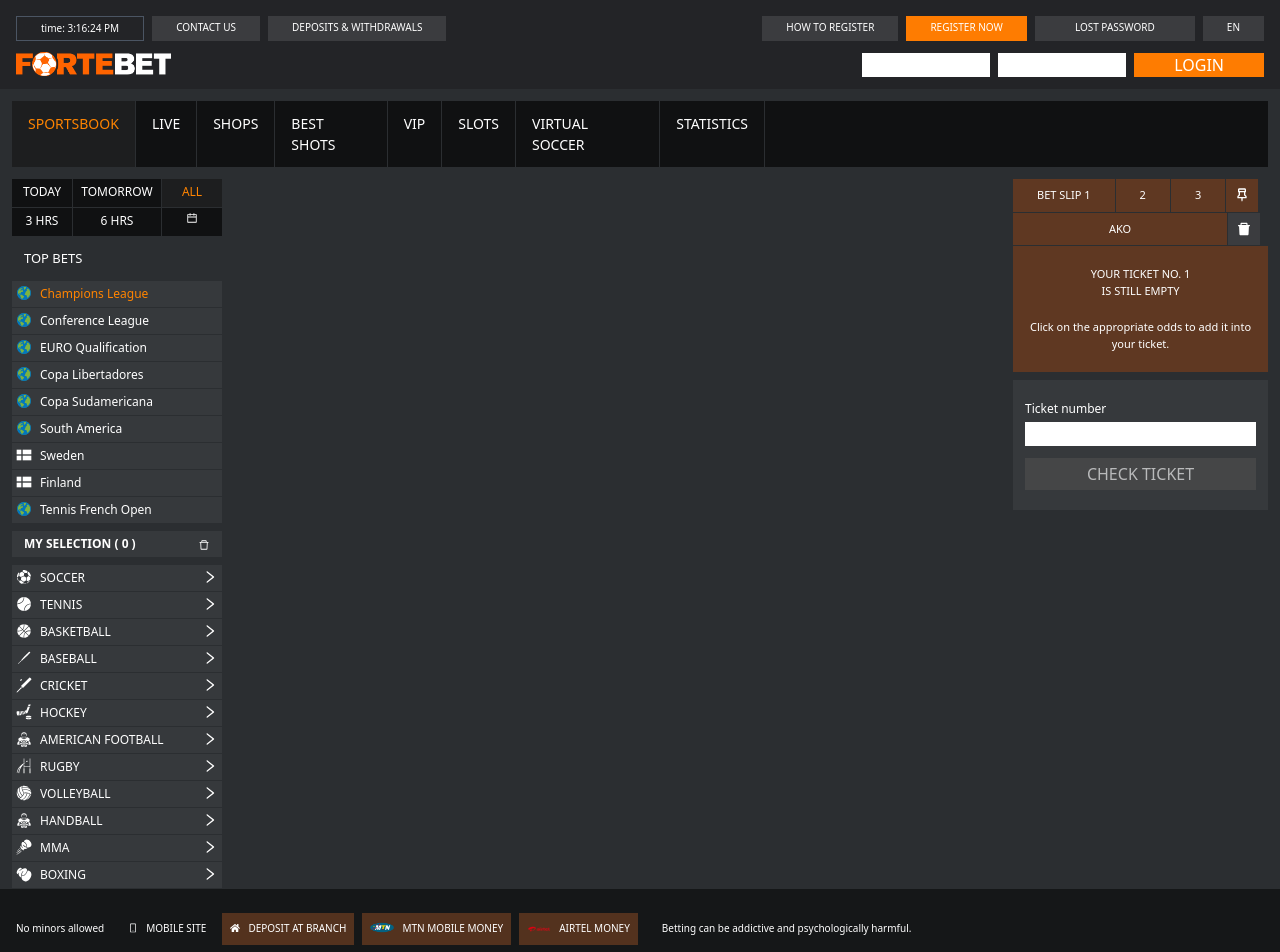
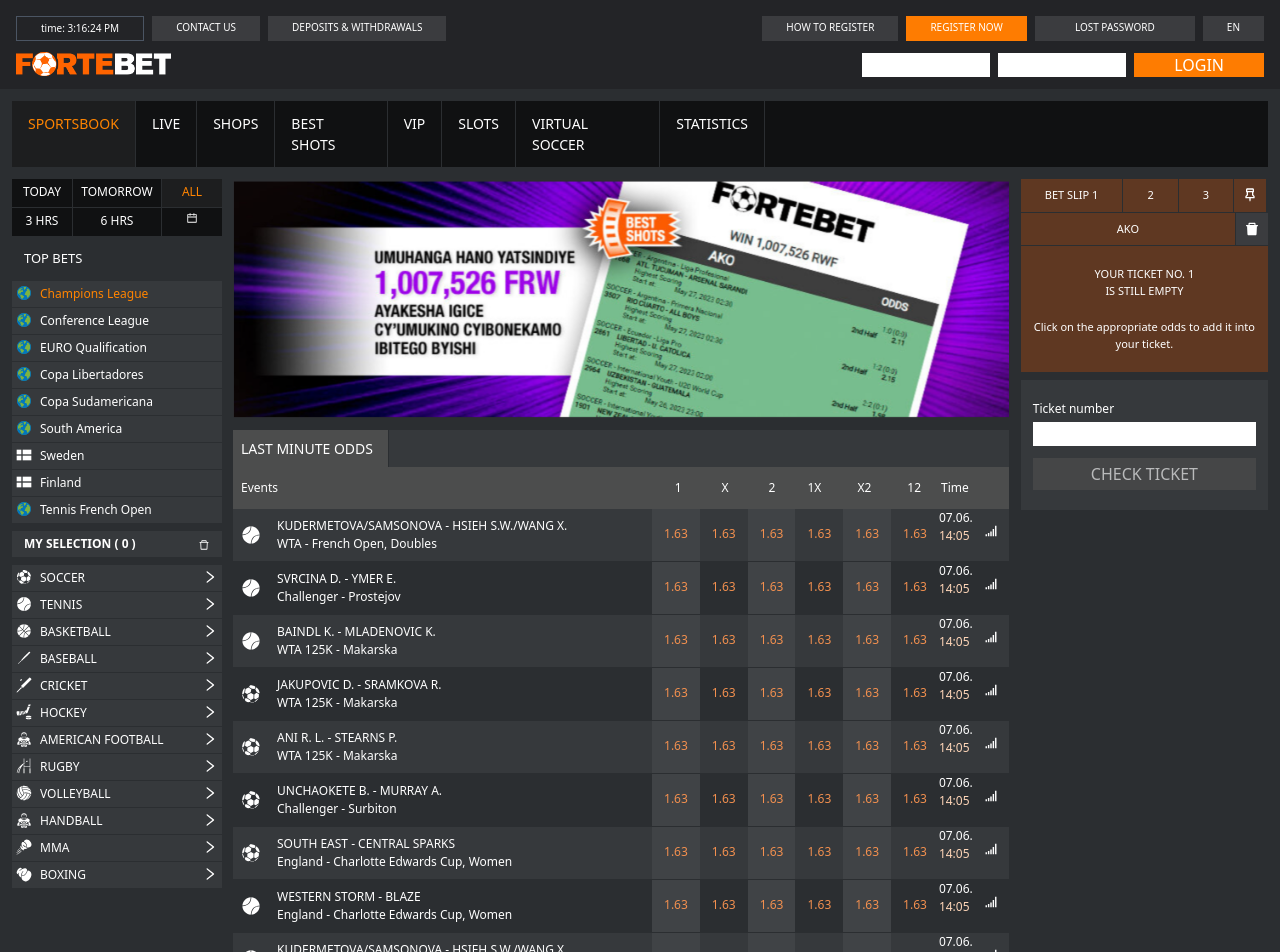
Before and after one commit to symplice-nunu/fortebet-clone, a React (Create React App) app: page / in a window 1280 px wide. Shown: the top 952 px of the page. Built offline with nearby package versions, Linux system fonts and the light colour scheme.

Commit message:
feat: creating last minutes odds

```diff
--- /dev/null
+++ b/src/Components/Data/LastMinutesOddsData.js
@@ -0,0 +1,170 @@
+import { GiNetworkBars } from 'react-icons/gi'
+import { GiTennisBall } from 'react-icons/gi'
+import { GiSoccerBall } from 'react-icons/gi'
+export const LastMinutesOddsData = [
+    {
+        vsIcon: <GiTennisBall />,
+        vs: 'KUDERMETOVA/SAMSONOVA - HSIEH S.W./WANG X.',
+        league: 'WTA - French Open, Doubles',
+        vs1: '1.63',
+        vsX: '1.63',
+        vs2: '1.63',
+        vs1X: '1.63',
+        vsX2: '1.63',
+        vs12: '1.63',
+        vsTime: '07.06.',
+        vsSubTime: '14:05',
+        vsTimeIcon: <GiNetworkBars />,
+
+    },
+    {
+        vsIcon: <GiTennisBall />,
+        vs: 'SVRCINA D. - YMER E.',
+        league: 'Challenger - Prostejov',
+        vs1: '1.63',
+        vsX: '1.63',
+        vs2: '1.63',
+        vs1X: '1.63',
+        vsX2: '1.63',
+        vs12: '1.63',
+        vsTime: '07.06.',
+        vsSubTime: '14:05',
+        vsTimeIcon: <GiNetworkBars />,
+
+    },
+    {
+        vsIcon: <GiTennisBall />,
+        vs: 'BAINDL K. - MLADENOVIC K.',
+        league: 'WTA 125K - Makarska',
+        vs1: '1.63',
+        vsX: '1.63',
+        vs2: '1.63',
+        vs1X: '1.63',
+        vsX2: '1.63',
+        vs12: '1.63',
+        vsTime: '07.06.',
+        vsSubTime: '14:05',
+        vsTimeIcon: <GiNetworkBars />,
+
+    },
+    {
+        vsIcon: <GiSoccerBall />,
+        vs: 'JAKUPOVIC D. - SRAMKOVA R.',
+        league: 'WTA 125K - Makarska',
+        vs1: '1.63',
+        vsX: '1.63',
+        vs2: '1.63',
+        vs1X: '1.63',
+        vsX2: '1.63',
+        vs12: '1.63',
+        vsTime: '07.06.',
+        vsSubTime: '14:05',
+        vsTimeIcon: <GiNetworkBars />,
+
+    },
+    {
+        vsIcon: <GiSoccerBall />,
+        vs: 'ANI R. L. - STEARNS P.',
+        league: 'WTA 125K - Makarska',
+        vs1: '1.63',
+        vsX: '1.63',
+        vs2: '1.63',
+        vs1X: '1.63',
+        vsX2: '1.63',
+        vs12: '1.63',
+        vsTime: '07.06.',
+        vsSubTime: '14:05',
+        vsTimeIcon: <GiNetworkBars />,
+
+    },
+    {
+        vsIcon: <GiSoccerBall />,
+        vs: 'UNCHAOKETE B. - MURRAY A.',
+        league: 'Challenger - Surbiton',
+        vs1: '1.63',
+        vsX: '1.63',
+        vs2: '1.63',
+        vs1X: '1.63',
+        vsX2: '1.63',
+        vs12: '1.63',
+        vsTime: '07.06.',
+        vsSubTime: '14:05',
+        vsTimeIcon: <GiNetworkBars />,
+
+    },
+    {
+        vsIcon: <GiSoccerBall />,
+        vs: 'SOUTH EAST - CENTRAL SPARKS',
+        league: 'England - Charlotte Edwards Cup, Women',
+        vs1: '1.63',
+        vsX: '1.63',
+        vs2: '1.63',
+        vs1X: '1.63',
+        vsX2: '1.63',
+        vs12: '1.63',
+        vsTime: '07.06.',
+        vsSubTime: '14:05',
+        vsTimeIcon: <GiNetworkBars />,
+
+    },
+    {
+        vsIcon: <GiTennisBall />,
+        vs: 'WESTERN STORM - BLAZE',
+        league: 'England - Charlotte Edwards Cup, Women',
+        vs1: '1.63',
+        vsX: '1.63',
+        vs2: '1.63',
+        vs1X: '1.63',
+        vsX2: '1.63',
+        vs12: '1.63',
+        vsTime: '07.06.',
+        vsSubTime: '14:05',
+        vsTimeIcon: <GiNetworkBars />,
+
+    },
+    {
+        vsIcon: <GiTennisBall />,
+        vs: 'KUDERMETOVA/SAMSONOVA - HSIEH S.W./WANG X.',
+        league: 'WTA - French Open, Doubles',
+        vs1: '1.63',
+        vsX: '1.63',
+        vs2: '1.63',
+        vs1X: '1.63',
+        vsX2: '1.63',
+        vs12: '1.63',
+        vsTime: '07.06.',
+        vsSubTime: '14:05',
+        vsTimeIcon: <GiNetworkBars />,
+
+    },
+    {
+        vsIcon: <GiTennisBall />,
+        vs: 'KUDERMETOVA/SAMSONOVA - HSIEH S.W./WANG X.',
+        league: 'WTA - French Open, Doubles',
+        vs1: '1.63',
+        vsX: '1.63',
+        vs2: '1.63',
+        vs1X: '1.63',
+        vsX2: '1.63',
+        vs12: '1.63',
+        vsTime: '07.06.',
+        vsSubTime: '14:05',
+        vsTimeIcon: <GiNetworkBars />,
+
+    },
+    {
+        vsIcon: <GiSoccerBall />,
+        vs: 'KUDERMETOVA/SAMSONOVA - HSIEH S.W./WANG X.',
+        league: 'WTA - French Open, Doubles',
+        vs1: '1.63',
+        vsX: '1.63',
+        vs2: '1.63',
+        vs1X: '1.63',
+        vsX2: '1.63',
+        vs12: '1.63',
+        vsTime: '07.06.',
+        vsSubTime: '14:05',
+        vsTimeIcon: <GiNetworkBars />,
+
+    }
+]
--- /dev/null
+++ b/src/Components/Data/OddsData.js
@@ -0,0 +1,27 @@
+export const OddsData = [
+
+    {
+     Odds: '1',
+    },
+    {
+      Odds: 'X',
+    },
+    {
+     Odds: '2',
+    },
+    {
+      Odds: '1X',
+    },
+    {
+      Odds: 'X2',
+    },
+    {
+     Odds: '12',
+     },
+     {
+     Odds: 'Time',
+     },
+     {
+     Odds: '',
+     }
+]
--- /dev/null
+++ b/src/Components/MainContent.js
@@ -0,0 +1,61 @@
+import React from 'react'
+import bigChance from '../assets/images/chance.png'
+import { LastMinutesOddsData } from './Data/LastMinutesOddsData'
+import { OddsData } from './Data/OddsData'
+
+
+export default function MainContent() {
+  return (
+    <div>
+        <div><img src={bigChance} /></div>
+        <div className='text-white text-[14px] flex space-x-[1px] mt-3'>
+            <div className='bg-[#4c4d4d] w-[190px] p-2'>LAST MINUTE ODDS</div>
+            <div className='bg-[#36393c] w-full h-[37px]'></div>
+        </div>
+        <div className='bg-[#4c4d4d] text-white p-2 py-3 text-[12px] flex justify-between'>
+            <div>Events</div>
+            <div>
+
+                <div className='flex'>
+                    <div className='px-5 '>1</div>
+                    <div className='px-5 '>X</div>
+                    <div className='px-5 '>2</div>
+                    <div className='px-3 '>1X</div>
+                    <div className='px-6 '>X2</div>
+                    <div className='px-3 '>12</div>
+                    <div className='px-2 '>Time</div>
+                    <div className='px-3 '></div>
+                </div>
+            </div>
+        </div>
+           {
+            LastMinutesOddsData.map((item, index) => {
+                return(
+                    <div key={index} className={`${index % 2 === 0 ? 'bg-[#36393c]' : '#3b3e41'} flex justify-between text-white text-[12px]  mb-[1px]`}>
+                    <div className='flex space-x-4  p-2 py-2 '>
+                    <div className='text-[20px] mt-2'>{item.vsIcon}</div>
+                    <div>
+                        <div>{item.vs}</div>
+                        <div>{item.league}</div>
+                    </div>
+                    </div>
+                    <div className='flex '>
+                        <div className='bg-[#404346] px-3 text-[#f3904f] pt-4'>{item.vs1}</div>
+                        <div className=' px-3 text-[#f3904f] pt-4'>{item.vsX}</div>
+                        <div className='bg-[#404346] px-3 text-[#f3904f] pt-4'>{item.vs2}</div>
+                        <div className=' px-3 text-[#f3904f] pt-4'>{item.vs1X}</div>
+                        <div className='bg-[#404346] px-3 text-[#f3904f] pt-4'>{item.vsX2}</div>
+                        <div className=' px-3 text-[#f3904f] pt-4'>{item.vs12}</div>
+                        <div>
+                            <div>{item.vsTime}</div>
+                            <div className='text-[#ffd6b8]'>{item.vsSubTime}</div>
+                        </div>
+                        <div className='px-3 pt-4'>{item.vsTimeIcon}</div>
+                    </div>
+                </div>
+                )
+            })
+           }
+    </div>
+  )
+}
--- a/src/Components/RightSidebar.js
+++ b/src/Components/RightSidebar.js
@@ -28,7 +28,7 @@
         <div className='px-3 bg-[#36393c] mt-2 py-5'>
             <div className='text-white text-[12px] mb-1'>Ticket number</div>
             <div><input type="text"  className='w-full' name="" /></div>
-            <div><input type="button" className='mt-3 bg-[#454647] w-full text-[#b9babb] py-1' value="CHECK TICKET" /></div>
+            <div><input type="button" className='mt-3 bg-[#454647] w-full text-[#b9babb] py-1 cursor-pointer' value="CHECK TICKET" /></div>
         </div>
     </div>
   )
--- a/src/Components/ScheduleBetTime.js
+++ b/src/Components/ScheduleBetTime.js
@@ -5,7 +5,7 @@
 import { LeaguesData } from './Data/LeaguesData'
 export default function ScheduleBetTime() {
   return (
-    <div className='w-[265px]'>
+    <div className='w-[233px]'>
         <div className='flex ml-3 mb-3 text-white flex-wrap'>
         {
             ScheduleBetTimeData.map((item) => {
--- a/src/Components/Sidebar.js
+++ b/src/Components/Sidebar.js
@@ -1,11 +1,13 @@
 import React from 'react'
 import ScheduleBetTime from './ScheduleBetTime'
 import RightSidebar from './RightSidebar'
+import MainContent from './MainContent'
 
 export default function Sidebar() {
   return (
    <div className='flex justify-between'>
      <div><ScheduleBetTime /></div>
+     <div><MainContent /></div>
      <div><RightSidebar /></div>
    </div>
   )
```
Also changed, not shown: src/assets/images/chance.png (added).
